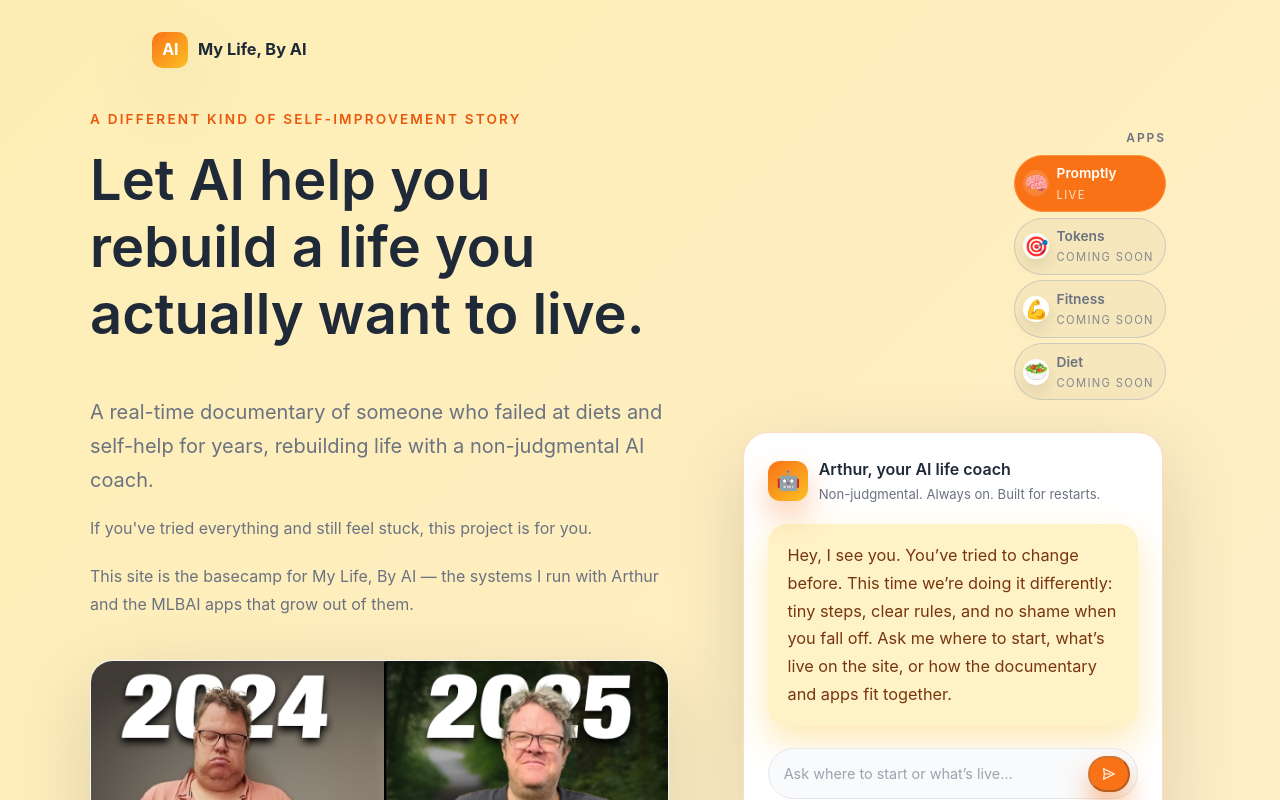
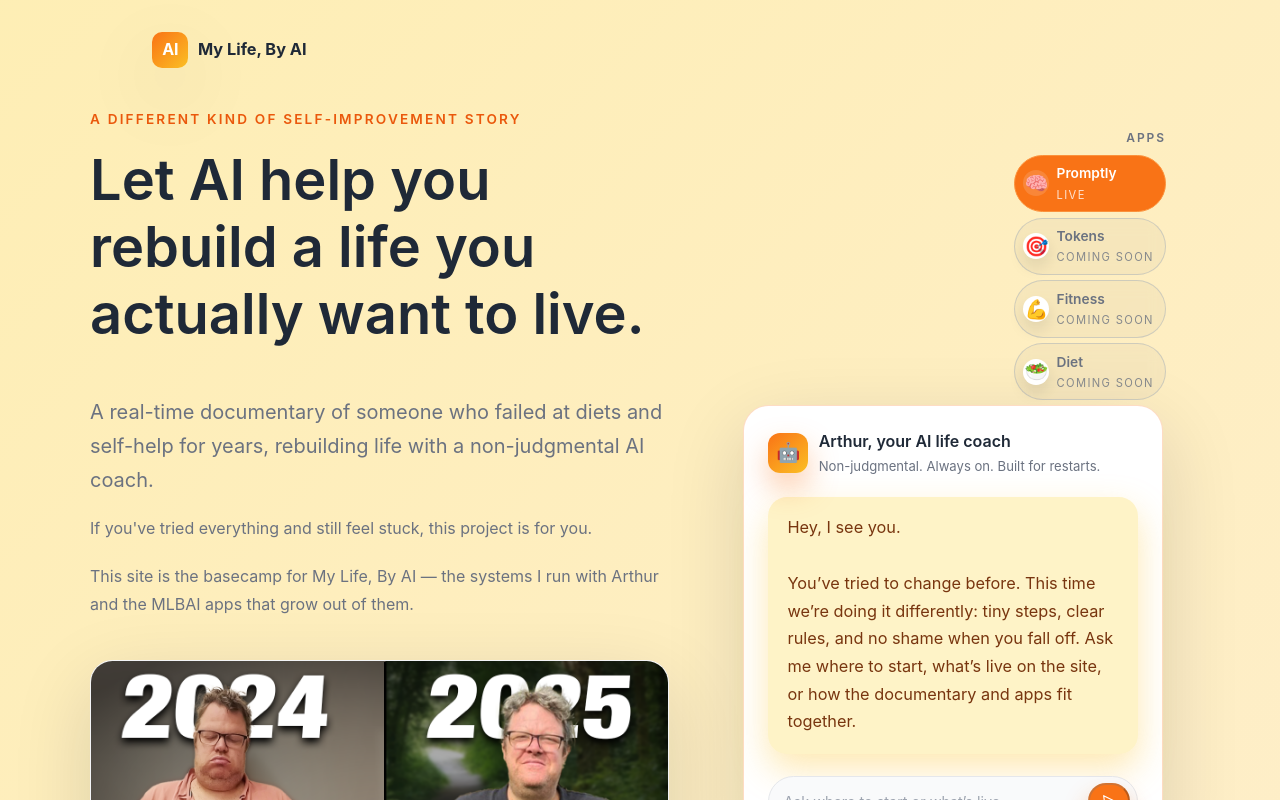
Before and after one commit to mylifebyai/mlbai, a Next.js app in the folder web/: page / in a window 1280 px wide. Shown: the top 800 px of the page. Built offline with nearby package versions, Linux system fonts and the light colour scheme.

Commit message:
Fixed text formatting problems

```diff
--- a/web/src/app/components/ArthurHeroChat.tsx
+++ b/web/src/app/components/ArthurHeroChat.tsx
@@ -7,6 +7,20 @@ type ChatMessage = {
   role: 'user' | 'assistant';
   content: string;
 };
+
+function escapeHtml(text: string) {
+  return text
+    .replace(/&/g, '&amp;')
+    .replace(/</g, '&lt;')
+    .replace(/>/g, '&gt;');
+}
+
+function formatMessageContent(text: string) {
+  return escapeHtml(text)
+    .replace(/\*\*(.*?)\*\*/g, '<strong>$1</strong>')
+    .replace(/\[(.+?)\]\((https?:\/\/[^\s)]+)\)/g, '<a href="$2" target="_blank" rel="noopener noreferrer">$1</a>')
+    .replace(/\n/g, '<br />');
+}
 
 function createMessage(role: ChatMessage['role'], content: string): ChatMessage {
   const id =
@@ -73,6 +87,14 @@ export function ArthurHeroChat() {
     }
   };
 
+  const latestAssistantMessage =
+    (
+      messages
+        .slice()
+        .reverse()
+        .find((message) => message.role === 'assistant') ?? messages[0]
+    )?.content ?? INTRO_MESSAGE;
+
   return (
     <div className="chat-shell" aria-label="Chat with Arthur about this site">
       <div className="chat-header">
@@ -89,11 +111,11 @@ export function ArthurHeroChat() {
         </div>
       </div>
       <div className="chat-message">
-        {(messages
-          .slice()
-          .reverse()
-          .find((message) => message.role === 'assistant') ?? messages[0]
-        )?.content ?? INTRO_MESSAGE}
+        <div
+          dangerouslySetInnerHTML={{
+            __html: formatMessageContent(latestAssistantMessage),
+          }}
+        />
         {isSending && (
           <div className="chat-thinking">
             <span role="img" aria-label="Arthur thinking">
```
